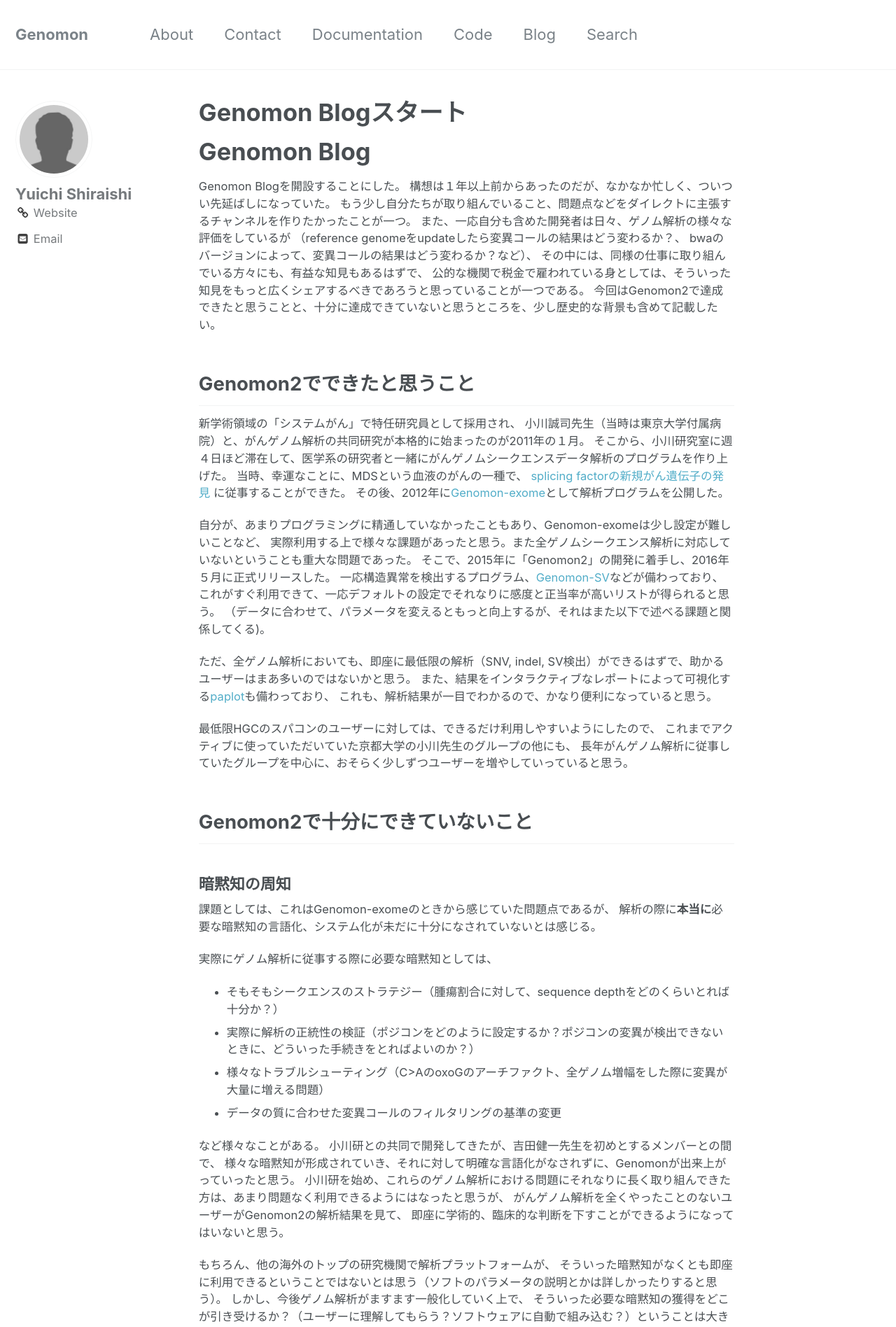
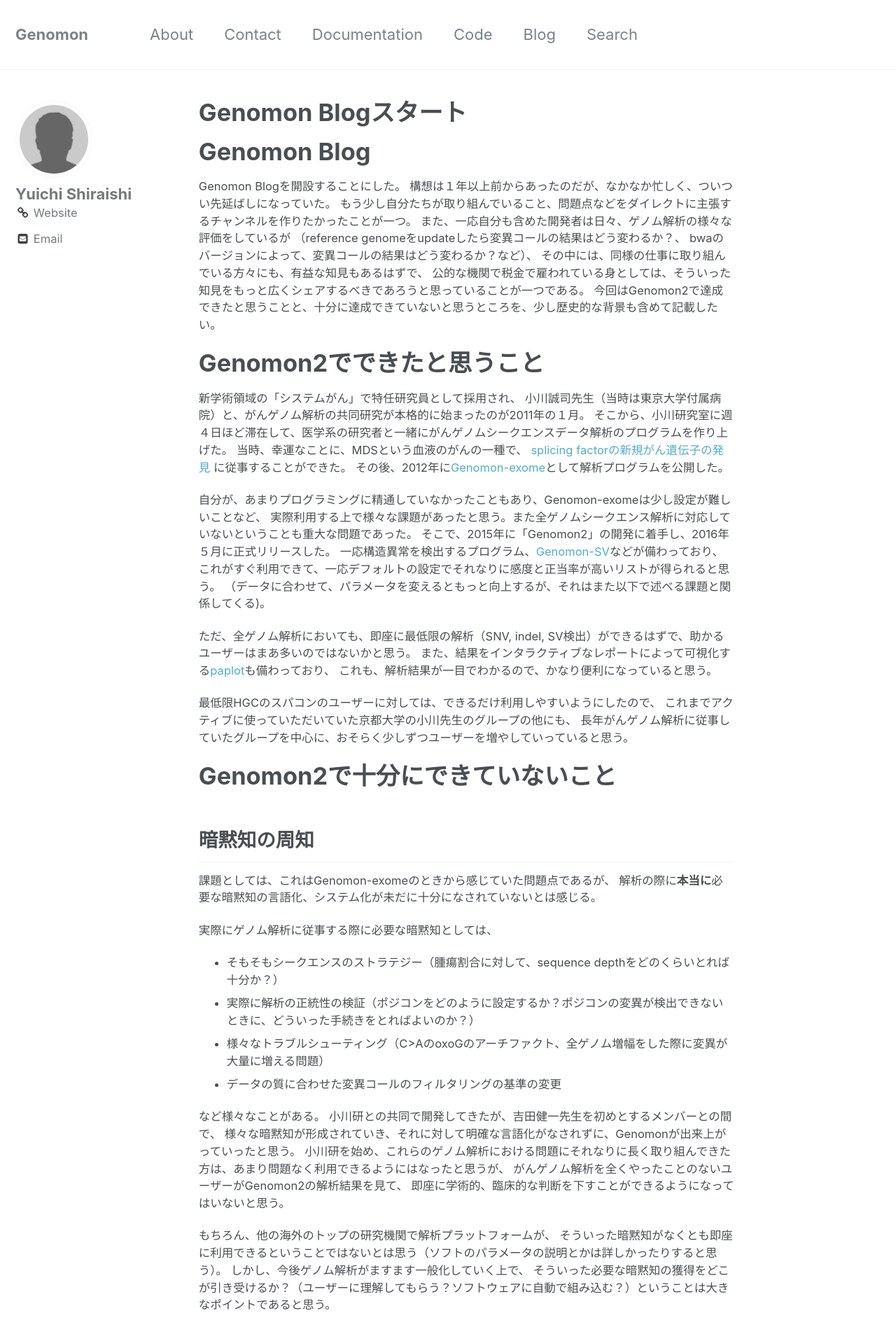
Before and after one commit to Genomon-Project/GenomonPagesR, a Jekyll site: the page built from _posts/2017-02-02-post-start.md, in a window 1280 px wide. Shown: the top 1896 px of the page at 70% size. Built offline with Jekyll 4.4.1, drawn with Linux system fonts in a browser that asks for light colours; some web fonts are replaced.

```diff
--- a/_posts/2017-02-02-post-start.md
+++ b/_posts/2017-02-02-post-start.md
@@ -20,7 +20,7 @@ bwaのバージョンによって、変異コールの結果はどう変わる
 今回はGenomon2で達成できたと思うことと、十分に達成できていないと思うところを、少し歴史的な背景も含めて記載したい。
 
 
-## Genomon2でできたと思うこと
+# Genomon2でできたと思うこと
 
 新学術領域の「システムがん」で特任研究員として採用され、
 小川誠司先生（当時は東京大学付属病院）と、がんゲノム解析の共同研究が本格的に始まったのが2011年の１月。
@@ -45,9 +45,9 @@ bwaのバージョンによって、変異コールの結果はどう変わる
 長年がんゲノム解析に従事していたグループを中心に、おそらく少しずつユーザーを増やしていっていると思う。
 
 
-## Genomon2で十分にできていないこと
+# Genomon2で十分にできていないこと
 
-### 暗黙知の周知
+## 暗黙知の周知
 
 課題としては、これはGenomon-exomeのときから感じていた問題点であるが、
 解析の際に**本当に**必要な暗黙知の言語化、システム化が未だに十分になされていないとは感じる。
@@ -80,7 +80,7 @@ Genomonも幾つかの主要なクリニカルシークエンスのプロジェ
 まだあまり具体的ではないが。
 
 
-### 解析パイプラインの移植性
+## 解析パイプラインの移植性
 
 Genomon2は東大医科研のヒトゲノム解析センターのスパコン上であればすぐできるように作り、
 それ以外でのスパコンでも、できるだけ移植が簡単なように努力した。
@@ -96,7 +96,7 @@ Amazon AWSやMicrosoft Azureなどのクラウド上で動かすためには、
 これはできるだけ早い段階で取り組むつもり。またこの構想、結果については別の記事で詳しく述べたい。
 
 
-## Genomonのこれからについて
+# Genomonのこれからについて
 
 日本における、ゲノム情報解析の現状はあまりにも厳しい。
 米国のBroad Instituteや英国のSanger Instituteなど、世界トップレベルの研究所が、
```
